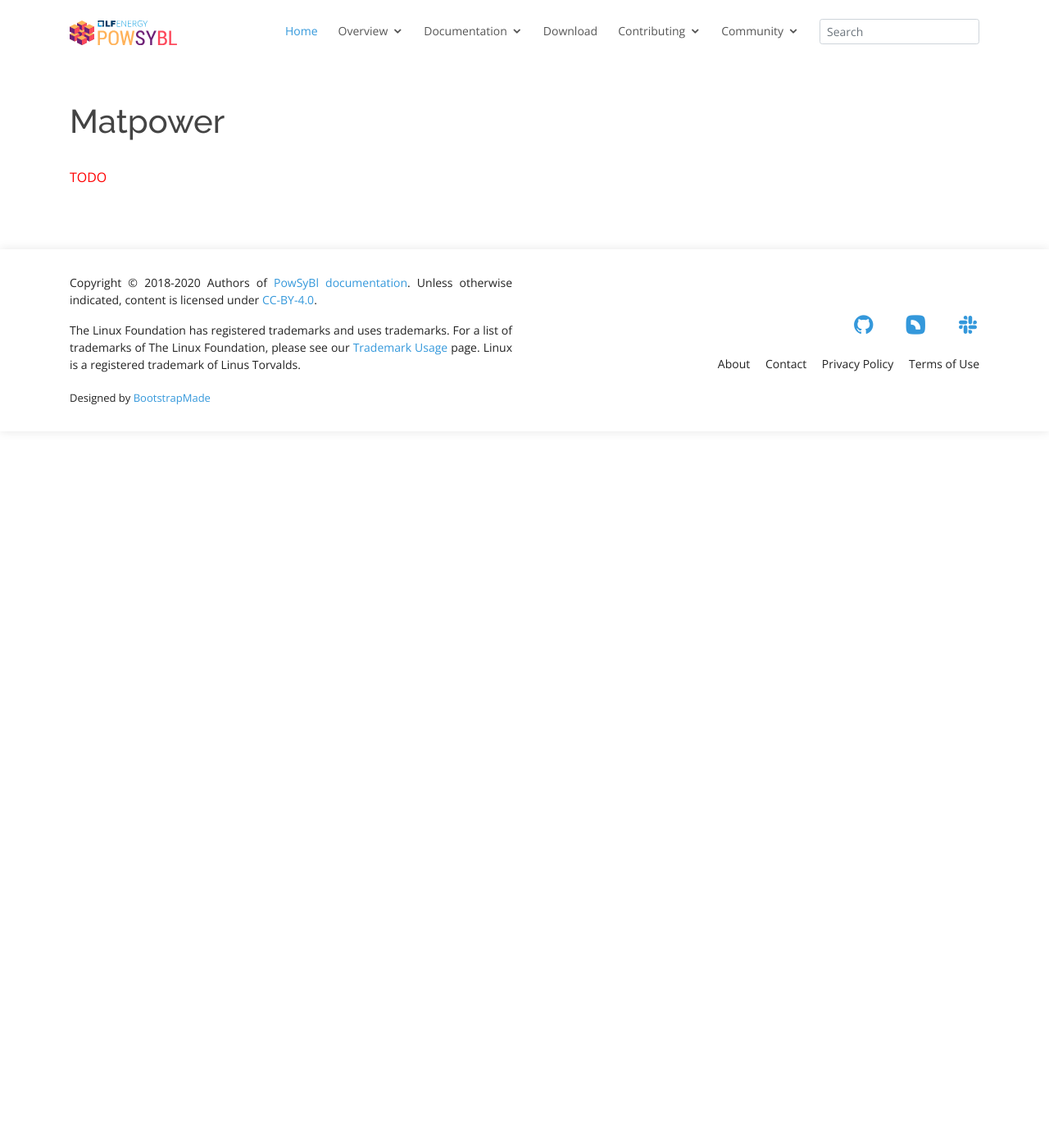
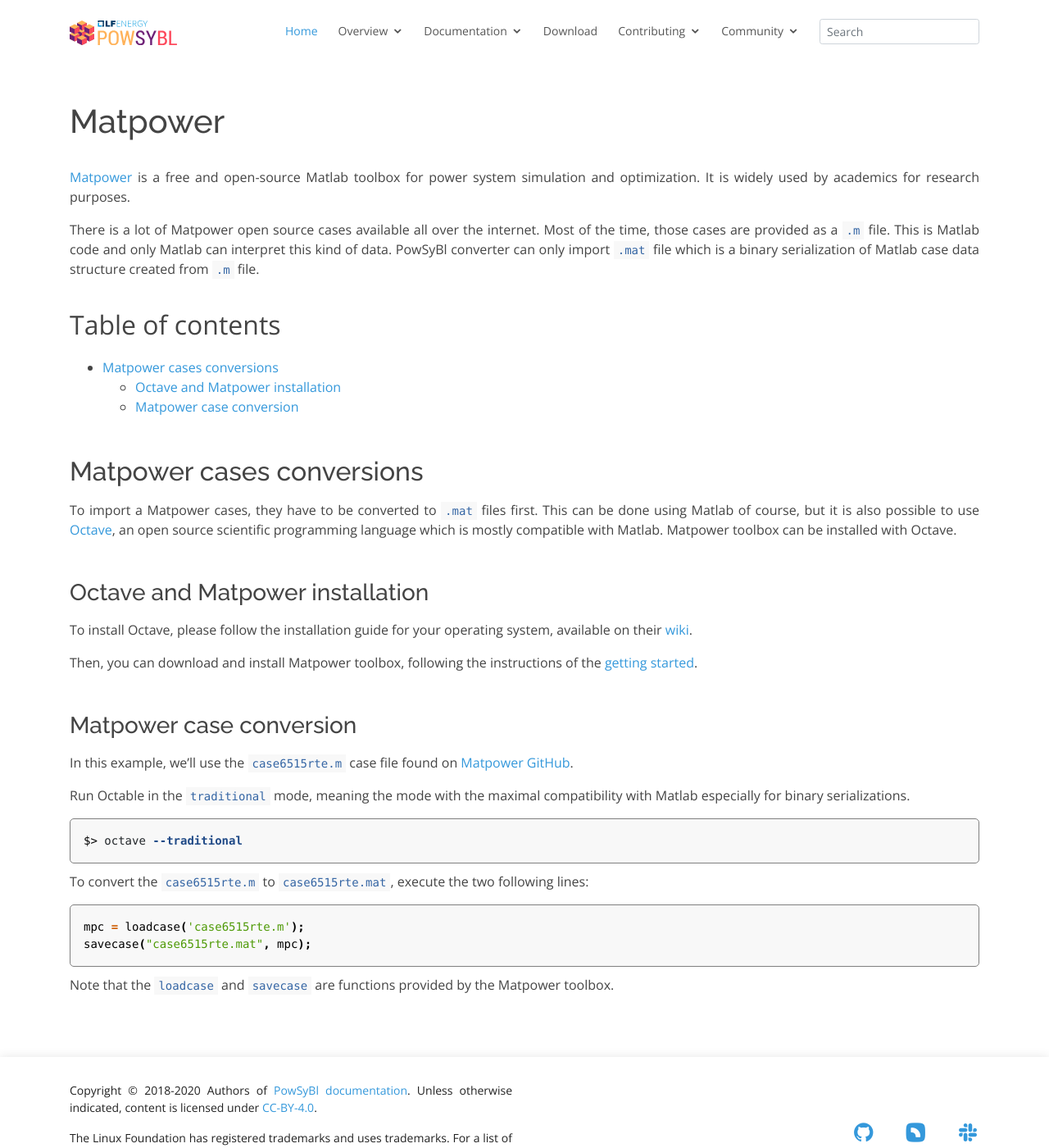
Before and after one commit to powsybl/powsybl.github.io, a Jekyll site: the page built from pages/documentation/grid/formats/matpower.md, in a window 1280 px wide and 1400 px high. Shown: the whole window at 82% size. Built offline with Jekyll 4.4.1, drawn with Linux system fonts in a browser that asks for light colours; our own code applies the rules of GitHub Pages for plain Markdown files.

Commit message:
Improve Matpower import documentation. (#166)
* Improve Matpower import documentation.

Signed-off-by: Geoffroy Jamgotchian <geoffroy.jamgotchian@rte-france.com>
Signed-off-by: Mathieu BAGUE <mathieu.bague@rte-france.com>

````diff
--- a/pages/documentation/grid/formats/matpower.md
+++ b/pages/documentation/grid/formats/matpower.md
@@ -4,4 +4,32 @@
 
 # Matpower
 
-<span style="color: red">TODO</span>
+[Matpower](https://matpower.org/) is a free and open-source Matlab toolbox for power system simulation and optimization. It is widely used by academics for research purposes.
+
+There is a lot of Matpower open source cases available all over the internet. Most of the time, those cases are provided  as a `.m` file. This is Matlab code and only Matlab can interpret this kind of data. PowSyBl converter can only import `.mat` file which is a binary serialization of Matlab case data structure created from `.m` file.
+
+* TOC
+{:toc}
+
+## Matpower cases conversions
+To import a Matpower cases, they have to be converted to `.mat` files first. This can be done using Matlab of course, but it is also possible to use [Octave](https://www.gnu.org/software/octave/), an open source scientific programming language which is mostly compatible with Matlab. Matpower toolbox can be installed with Octave.
+
+### Octave and Matpower installation
+To install Octave, please follow the installation guide for your operating system, available on their [wiki](https://wiki.octave.org/Category:Installation).
+
+Then, you can download and install Matpower toolbox, following the instructions of the [getting started](https://matpower.org/about/get-started/).
+
+### Matpower case conversion
+In this example, we'll use the `case6515rte.m` case file found on [Matpower GitHub](https://github.com/MATPOWER/matpower/blob/master/data/case6515rte.m).
+
+Run Octable in the `traditional` mode, meaning the mode with the maximal compatibility with Matlab especially for binary serializations.
+```shell
+$> octave --traditional
+```
+
+To convert the `case6515rte.m` to `case6515rte.mat`, execute the two following lines:
+```matlab
+mpc = loadcase('case6515rte.m');
+savecase("case6515rte.mat", mpc);
+```
+Note that the `loadcase` and `savecase` are functions provided by the Matpower toolbox.
--- a/pages/documentation/index.html
+++ b/pages/documentation/index.html
@@ -221,10 +221,10 @@
                 <img class="doc-icon" src="/assets/img/logos/matpower_logo.png" alt="">
             </div>
             <div class="media-body">
-                <a href="">
+                <a href="grid/formats/matpower.html">
                     <h5>Matpower</h5>
                 </a>
-                <p>TODO</p>
+                <p>A free and open-source Matlab toolbox for power system simulation and optimization</p>
             </div>
         </div>
     </div>
````
